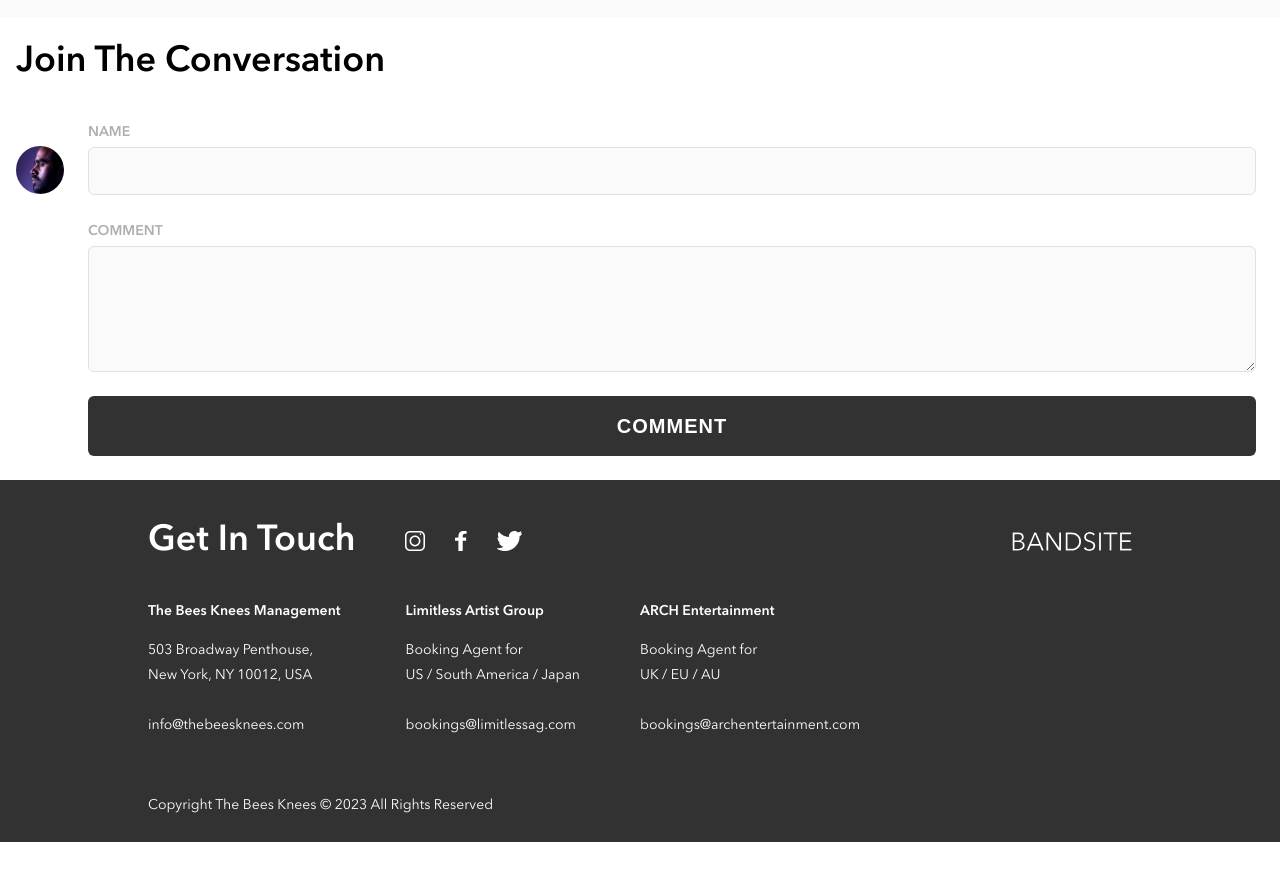
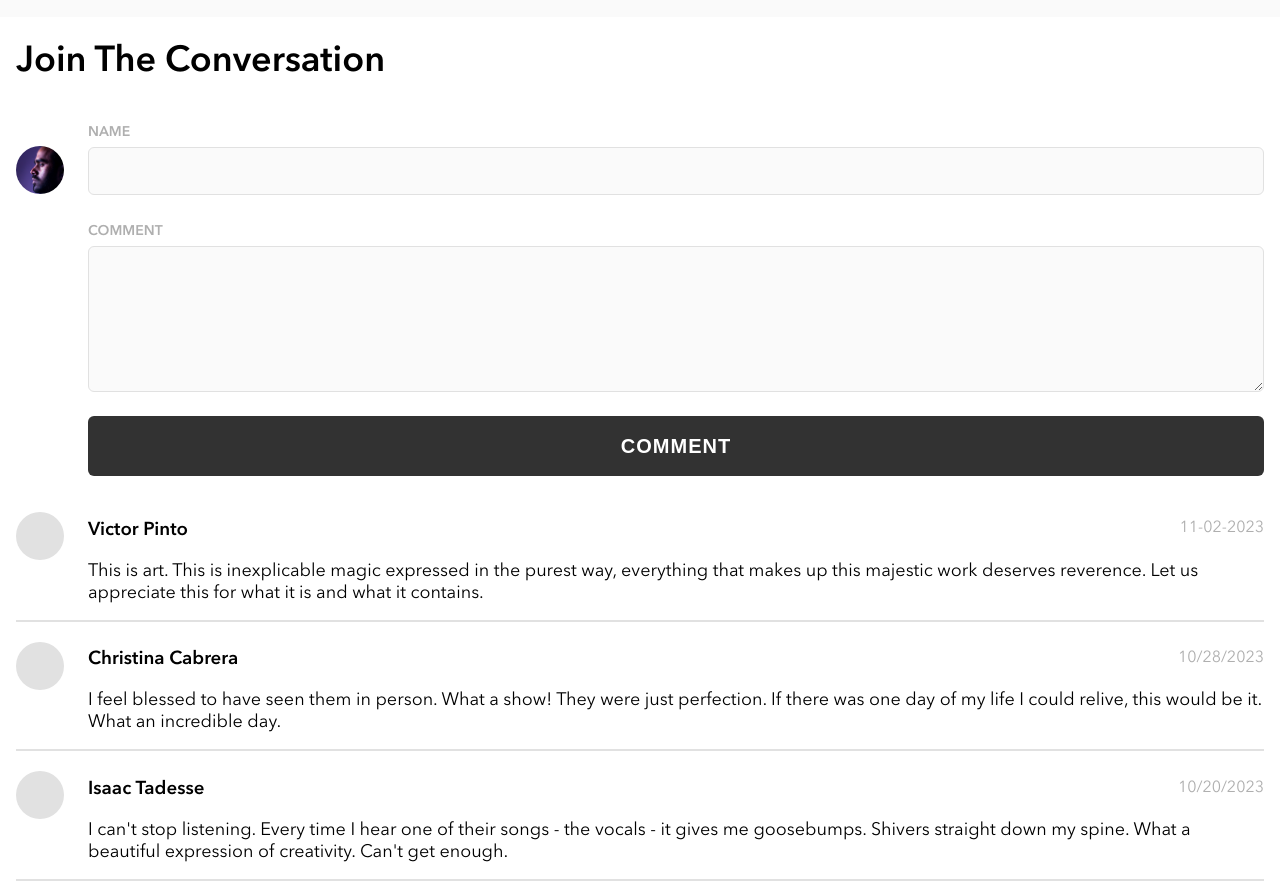
Before and after one commit to JustinL197/bandsite-project, a plain HTML site: page index.html in a window 1280 px wide. Shown: the part 2600-3484 px from the top of the page. Before the commit the page ends 3442 px from the top, so only its background shows below. Drawn offline with Linux system fonts and the light colour scheme.

Commit message:
updated comments section via javascript - version1

```diff
--- a/index.html
+++ b/index.html
@@ -60,22 +60,24 @@
             </div>
         </section>
 
+        <section class="add-comments">
+            <h2 class="add-comments__header">Join The Conversation</h2>
+            <div class="add-comments__avatar">
+                <img src= "assets/images/Mohan-muruge.jpg" alt = avatar class="add-comments__avatar--image">
+            </div>
+            <form class="add-comments__form">
+                <label for="name" class="add-comments__form--label">NAME</label>
+                <input type="text" id="name" name="name" class="add-comments__form--name">
+
+                <label for="comment" class="add-comments__form--label">COMMENT</label>
+                <textarea id="comment" name="comment" class="add-comments__form--comment"></textarea>
+
+                <button type="submit" class="add-comments__button">COMMENT</button>
+            </form>
+
+        </section>
+
         <section class="comments">
-            <h2 class="comments__header">Join The Conversation</h2>
-            <div class="comments__avatar">
-                <img src= "assets/images/Mohan-muruge.jpg" alt = avatar class="comments__avatar--image">
-            </div>
-            <form class="comments__form">
-                <label for="name" class="comments__form--label">NAME</label>
-                <input type="text" id="name" name="name" class="comments__form--name">
-
-                <label for="comment" class="comments__form--label">COMMENT</label>
-                <textarea id="comment" name="comment" class="comments__form--comment"></textarea>
-
-                <button type="submit" class="comments__button">COMMENT</button>
-            </form>
-            <div class="comments__container">
-            </div>
         </section>
     </main>
 
@@ -132,6 +134,6 @@
             </div>
          </section>
     </footer>
-
+    <script src="./scripts/index-page.js"></script>
 </body>
 </html>
--- a/scripts/index-page.js
+++ b/scripts/index-page.js
@@ -0,0 +1,56 @@
+const commentsArray = [
+    {name:"Victor Pinto", timestamp: "11-02-2023", comment: "This is art. This is inexplicable magic expressed in the purest way, everything that makes up this majestic work deserves reverence. Let us appreciate this for what it is and what it contains."},
+    {name: "Christina Cabrera", timestamp: "10/28/2023", comment: "I feel blessed to have seen them in person. What a show! They were just perfection. If there was one day of my life I could relive, this would be it. What an incredible day."},
+    {name: "Isaac Tadesse", timestamp: "10/20/2023", comment: "I can't stop listening. Every time I hear one of their songs - the vocals - it gives me goosebumps. Shivers straight down my spine. What a beautiful expression of creativity. Can't get enough."}
+];
+
+function displayComment(comment){
+    const container = document.querySelector('.comments');
+
+    const commentElem = document.createElement('div');
+    commentElem.className = "comments__container";
+
+    const avatarElem = document.createElement('div');
+    avatarElem.className = 'comments__avatar';
+
+    const subcontainerElem = document.createElement('div');
+    subcontainerElem.className = 'comments__container--subcontainer';
+
+    const nameTimeElem = document.createElement('div');
+    nameTimeElem.className = 'comments__name-timestamp-container'
+
+    const nameElem = document.createElement('h3');
+    nameElem.className = 'comments__name';
+
+    const timestampElem = document.createElement('p');
+    timestampElem.className = 'comments__timestamp';
+
+    const textElem = document.createElement('p');
+    textElem.className = 'comments__text';
+
+    nameElem.innerText = comment.name;
+    timestampElem.innerText = comment.timestamp;
+    textElem.innerText = comment.comment;
+
+    //append to the div (commentElem) the elements of the comments.
+    commentElem.appendChild(avatarElem);
+
+    nameTimeElem.appendChild(nameElem);
+    nameTimeElem.appendChild(timestampElem);
+
+    subcontainerElem.appendChild(nameTimeElem);
+    subcontainerElem.appendChild(textElem);
+
+    commentElem.appendChild(subcontainerElem);
+
+    //append to the comments_container from HTML code
+    container.appendChild(commentElem);
+
+    //create a divider
+    const divider = document.createElement('hr');
+    divider.className = 'comments__divider';
+
+    container.appendChild(divider);
+}
+
+commentsArray.forEach(comment => displayComment(comment));
--- a/styles/bio.scss
+++ b/styles/bio.scss
@@ -299,16 +299,17 @@
     }
 }
 
-.comments{
+.add-comments{
     display: flex;
     flex-direction: row;
     align-items: flex-start;
     flex-wrap: wrap;
     gap: 24px;
+    padding: 0 $padding-mobile;
 
     &__header{
         font-size: $header-font-size;
-        padding: 24px 16px 16px 16px;
+        padding: 24px 16px 16px 0;
         font-weight: 600;
         width: 100%;
         margin: 0;
@@ -318,7 +319,6 @@
         margin-top: 22px;
         justify-content: center;
         align-items: flex-start;
-        padding-left: $padding-mobile;
 
         &--image{
             border-radius: 50%;
@@ -335,6 +335,8 @@
         flex-grow: 1;
 
         &--name{
+            font-family: AvenirNextTLPro;
+            font-size: 14px;
             box-sizing:border-box;
             height: 48px;
             border-radius: 6px;
@@ -357,9 +359,12 @@
         }
 
         &--comment{
+            font-family: AvenirNextTLPro;
+            font-size: 14px;
             height: 120px;
             border-radius: 6px;
             background-color: $alabaster;
+            padding: 12px;
             margin-bottom: 24px;
             border: $mercury solid 1px;
             color: $bandsite-black;
@@ -387,3 +392,57 @@
         }
     }
 }
+
+.comments{
+    display: flex;
+    flex-direction: column;
+    padding: 0 $padding-mobile 16px $padding-mobile;
+
+
+    &__container{
+        display: flex;
+        gap: 24px;
+
+        &--subcontainer{
+            display: flex;
+            flex-direction: column;
+        }
+    }
+
+    &__avatar{
+        border-radius: 50%;
+        background-color: $mercury;
+        width: 48px;
+        height: 48px;
+        flex-shrink: 0;
+        margin-top: 12px;
+    }
+
+    &__name-timestamp-container{
+        display: flex;
+        justify-content: space-between;
+        align-items: center;
+    }
+
+    &__name{
+        font-weight: 600;
+        margin-bottom: 0;
+    }
+
+    &__timestamp{
+        color: $seconday-text-color;
+        margin-bottom: 0;
+    }
+
+    &__text{
+        font-size: 18px;
+        margin-bottom: 8px;
+    }
+
+    &__divider{
+        background-color: $mercury;
+        height: 2px;
+        width: 100%;
+        border: none;
+    }
+}
```
Also changed, not shown: styles/bio.css.
